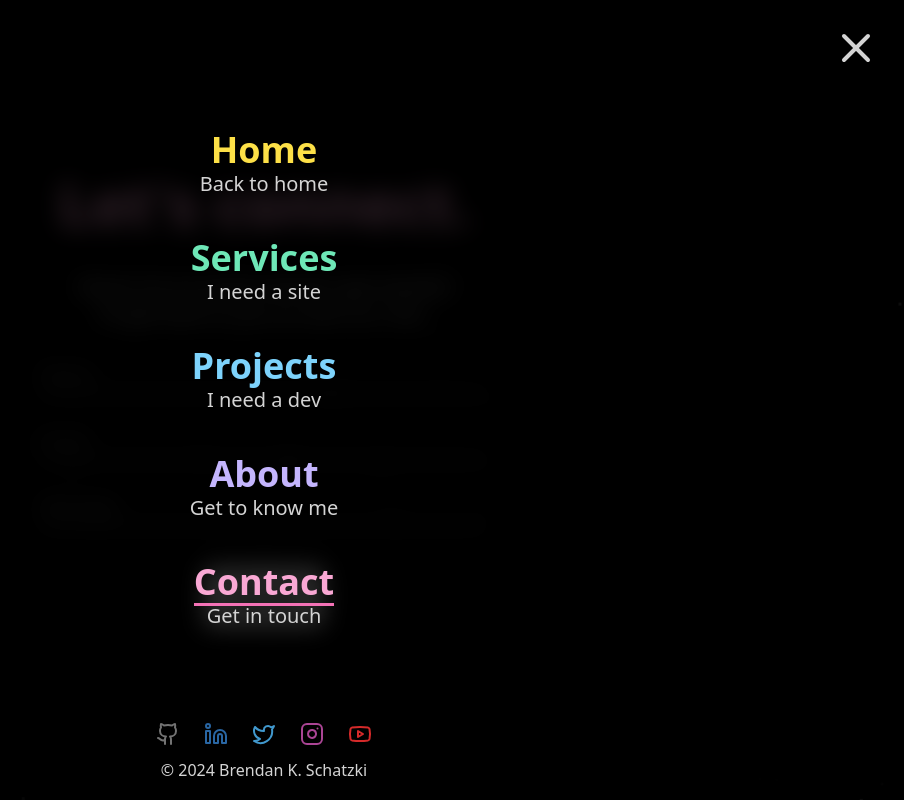
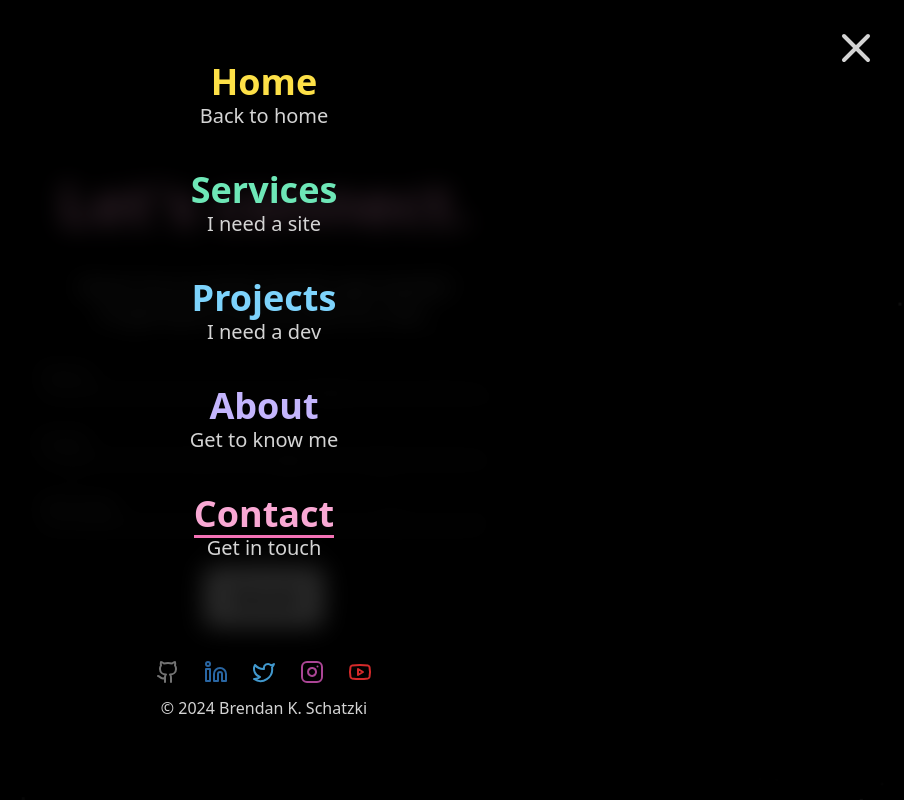
Before and after one commit to BKSchatzki/bkschatzki-dev, a React (Vite) app: page /contact in a window 1280 px wide. Both pictures are taken after a click on the label 1232 px from the left and 48 px from the top of the page. Shown: the whole page, without its empty margins (376-1280 px from the left). Built offline with nearby package versions, Linux system fonts and the light colour scheme.

Commit message:
Update animation transitions and header background gradient

```diff
--- a/src/components/Copyright.tsx
+++ b/src/components/Copyright.tsx
@@ -7,7 +7,7 @@ const Copyright = () => {
       initial={{ opacity: 0, y: 25, scale: 0.8 }}
       animate={{ opacity: 1, y: 0, scale: 1 }}
       exit={{ opacity: 0, y: 25, scale: 0.8 }}
-      transition={{ delay: 0.8, duration: 0.5 }}
+      transition={{ delay: 0.5, duration: 0.25 }}
     >
       &copy; 2024 Brendan K. Schatzki
     </motion.span>
--- a/src/components/Header.tsx
+++ b/src/components/Header.tsx
@@ -17,7 +17,7 @@ const Header = () => {
   };
 
   return (
-    <header className="fixed z-10 h-16 w-full bg-gradient-to-b from-black from-5% to-transparent to-95% sm:h-24">
+    <header className="fixed z-10 h-16 w-full bg-gradient-to-b from-black sm:from-90% to-transparent sm:to-100% sm:h-24">
       <nav
         className={`relative flex flex-col items-center justify-center ${
           isMenuOpen ? "h-screen" : "h-full"
--- a/src/components/PageWrapper.tsx
+++ b/src/components/PageWrapper.tsx
@@ -2,7 +2,7 @@ import { ReactNode } from "react";
 
 const PageWrapper = ({ children }: { children: ReactNode }) => {
   return (
-    <div className="mx-auto flex min-h-screen w-11/12 flex-col items-center justify-center py-16 sm:py-24">
+    <div className="mx-auto flex min-h-screen w-11/12 flex-col items-center justify-center sm:py-24">
       {children}
     </div>
   );
--- a/src/components/SocialLinks.tsx
+++ b/src/components/SocialLinks.tsx
@@ -8,7 +8,7 @@ const SocialLinks = () => {
   const socials = externalLinks.find((e) => e.type === "socials");
 
   return (
-    <div className="fixed bottom-0 flex h-16 w-full flex-col items-center justify-center gap-2 sm:h-24 sm:gap-3">
+    <div className="flex h-16 w-full flex-col items-center justify-center gap-2 sm:h-24 sm:gap-3">
       <ul className="flex gap-4 sm:gap-6">
         {socials?.links.map((link, index) => (
           <motion.li
@@ -16,7 +16,7 @@ const SocialLinks = () => {
             initial={{ opacity: 0, y: 50, scale: 0.1 }}
             animate={{ opacity: 1, y: 0, scale: 1 }}
             exit={{ opacity: 0, y: 50, scale: 0.1 }}
-            transition={{ delay: 0.8 + 0.1 * index }}
+            transition={{ delay: 0.5 + 0.05 * index }}
           >
             <a href={link.url} target="_blank" rel="noopener noreferrer">
               {link.icon}
```
